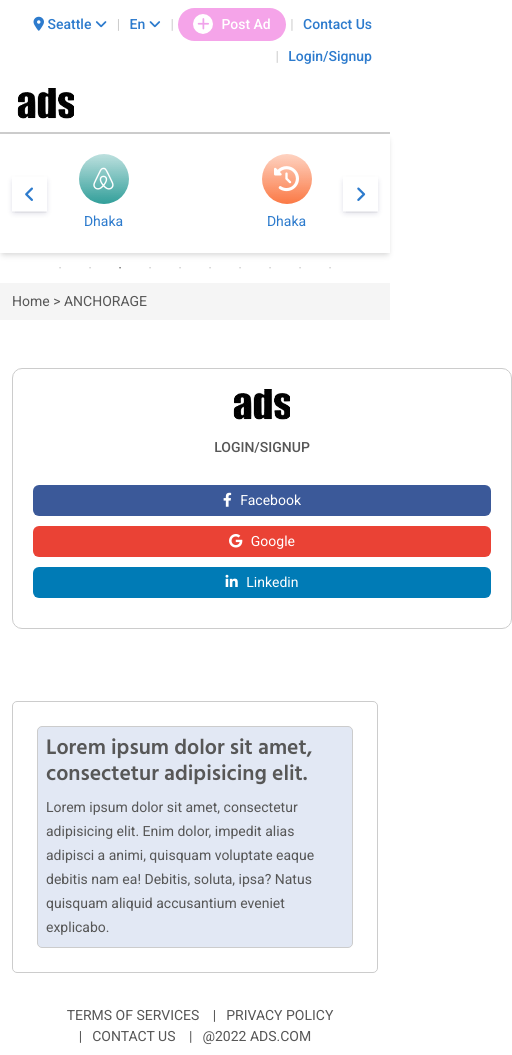
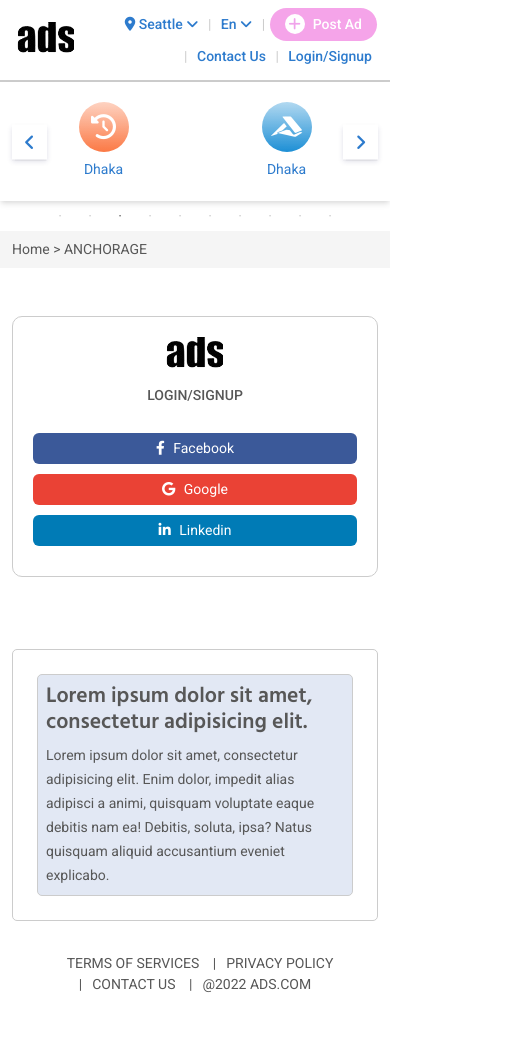
Before and after one commit to bokulislamdev/ads-design, a plain HTML site: page login.html in a window 390 px wide. Shown: the whole page, 512 px wide, since content can reach past the window. After the commit the page ends 1003 px from the top, so only its background shows below. Drawn offline with nearby package versions, Linux system fonts and the light colour scheme; a web font is replaced by a local one.

Commit message:
login page fixed

```diff
--- a/asset/css/style.css
+++ b/asset/css/style.css
@@ -411,7 +411,7 @@ footer.homepage .copyright a {
     border-radius: 10px;
     padding: 20px;
     margin: 0 auto;
-    width: 500px;
+    max-width: 500px;
     text-align: center;
 }
 
--- a/login.html
+++ b/login.html
@@ -24,56 +24,26 @@
 
 <body>
 
-    <!--    HEADER SECTION-->
+     <!--    HEADER SECTION-->
     <header class="py-2 py-lg-3">
         <div class="container-fluid">
-            <div class="menubar d-lg-none pb-3">
-                <ul>
-                    <li class="sub-btn">
-                        <a href="#"><i class="fa-solid fa-location-dot"></i> Seattle <i class="fa-solid fa-angle-down"></i></a>
-                        <div class="sub-menu">
-                            <a href="#">unnone</a>
-
-                        </div>
-                    </li>
-                    <li class="sub-btn">
-                        <a href="#">En <i class="fa-solid fa-angle-down"></i></a>
-                        <div class="sub-menu">
-                            <a href="#">English</a>
-                            <a href="#">Bangla</a>
-                        </div>
-                    </li>
-                    <li class="post-add">
-                        <a href="#"><i class="fa-solid fa-plus"></i>Post Ad</a>
-                    </li>
-                    <li>
-                        <a href="#">Contact Us</a>
-                    </li>
-                    <li>
-                        <a href="#">Login/Signup</a>
-                    </li>
-                </ul>
-            </div>
             <div class="d-flex align-items-center justify-content-between">
                 <div class="logo">
                     <a href="#">
                         <img src="asset/images/logo/logo.png" alt="">
                     </a>
                 </div>
-                <div class="menubar d-flex">
-                    <div class="searchbar bg-danger">
+                <div class="menubar  d-flex" id="menubar">
+                    <div class="searchbar bg-danger" onClick="searchClick()">
                         <form action="#">
                             <input type="text" placeholder="Type Your City Name">
                             <button type="submit"><i class="fa-solid fa-location-dot"></i></button>
                         </form>
                     </div>
-                    <ul class="d-none d-lg-block">
-                        <li class="sub-btn">
-                            <a href="#"><i class="fa-solid fa-location-dot"></i> Seattle <i class="fa-solid fa-angle-down"></i></a>
-                            <div class="sub-menu">
-                                <a href="#">unnone</a>
+                    <ul>
+                        <li class="searchbar-list">
+                            <a href="javascript:void(0)" onClick="searchClick()"><i class="fa-solid fa-location-dot"></i> Seattle <i class="fa-solid fa-angle-down"></i></a>
 
-                            </div>
                         </li>
                         <li class="sub-btn">
                             <a href="#">En <i class="fa-solid fa-angle-down"></i></a>
@@ -94,12 +64,7 @@
                     </ul>
                 </div>
 
-
-
-
             </div>
-
-
         </div>
     </header>
     <!--    HEADER SECTION END-->
@@ -111,13 +76,8 @@
                 <a href="" class="next_ads_top"><i class="fa-solid fa-angle-right"></i></a>
                 <a href="" class="prev_ads_top"><i class="fa-solid fa-angle-left"></i></a>
 
+                <div class="ads_top_slider d-lg-flex flex-wrap justify-content-center">
 
-
-                <div class="ads_top_slider d-lg-flex flex-wrap justify-content-center">
-                    <a href="#" class="top-ads-box">
-                        <i class="fa-brands fa-accusoft" style="background: linear-gradient(rgba(29, 143, 213, 0.34), #1D8FD5)"></i>
-                        <p>Dhaka</p>
-                    </a>
                     <a href="#" class="top-ads-box">
                         <i class="fa-brands fa-affiliatetheme" style="background: linear-gradient(rgba(150, 200, 5, 0.46), #96C805)"></i>
                         <p>Dhaka</p>
@@ -154,7 +114,10 @@
                         <i class="fa-brands fa-affiliatetheme" style="background: linear-gradient(rgba(150, 200, 5, 0.46), #96C805)"></i>
                         <p>Dhaka</p>
                     </a>
-
+                    <a href="#" class="top-ads-box">
+                        <i class="fa-brands fa-affiliatetheme" style="background: linear-gradient(rgba(150, 200, 5, 0.46), #96C805)"></i>
+                        <p>Dhaka</p>
+                    </a>
                 </div>
             </div>
 
```
